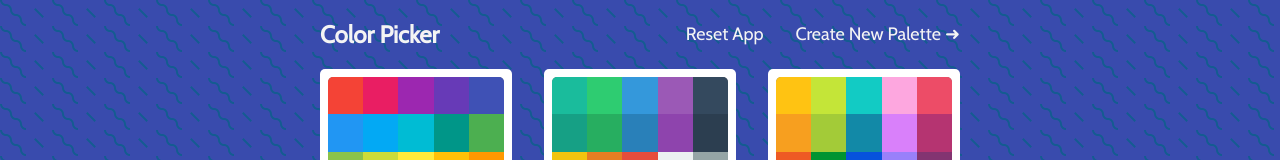
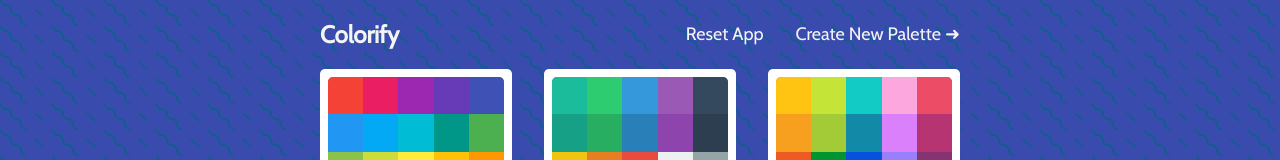
Before and after one commit to damnitrahul/ReactColorPicker, a React (Create React App) app: page / in a window 1280 px wide. Shown: the top 160 px of the page. Built offline with nearby package versions, Linux system fonts and the light colour scheme.

Commit message:
https://colorify.damnitrahul.com/

```diff
--- a/package.json
+++ b/package.json
@@ -21,6 +21,7 @@
     "react-sortable-hoc": "^1.7.0",
     "react-transition-group": "^4.3.0"
   },
+  "homepage": "https://colorify.damnitrahul.com/",
   "scripts": {
     "start": "react-scripts start",
     "build": "react-scripts build",
--- a/src/NavBar.js
+++ b/src/NavBar.js
@@ -34,7 +34,7 @@ export default class NavBar extends Component {
     return (
       <nav className="navbar">
         <div className="logo">
-          <Link to="/">ColorPicker</Link>
+          <Link to="/">Colorify</Link>
         </div>
         {showSlider && (
           <div className="slider">
--- a/src/PaletteList.js
+++ b/src/PaletteList.js
@@ -117,7 +117,7 @@ class PaletteList extends Component {
       <div className={classes.root}>
         <div className={classes.container}>
           <nav className={classes.nav}>
-            <h1>Color Picker</h1>
+            <h1>Colorify</h1>
             <div>
               <Link to="" onClick={this.resetApp}>
                 Reset App
```
